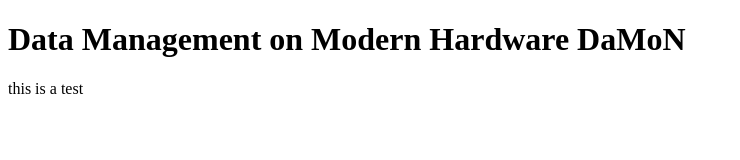
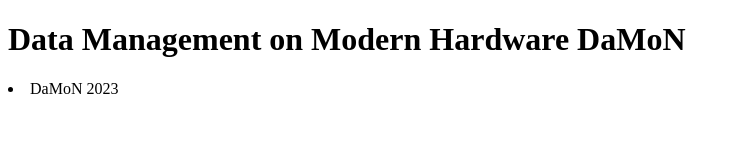
Before and after one commit to damon-test/damon-test, a plain HTML site: page index.html in a window 1280 px wide. Shown: the whole page, without its empty margins (0-740 px from the left). Drawn offline with Linux system fonts and the light colour scheme.

Commit message:
Update index.html
list to DaMoN 2023

```diff
--- a/index.html
+++ b/index.html
@@ -3,7 +3,7 @@
 <body>
 
 <h1>Data Management on Modern Hardware DaMoN </h1>
-<p>this is a test</p>
+<li>DaMoN 2023</li>
 
 </body>
 </html>
```
